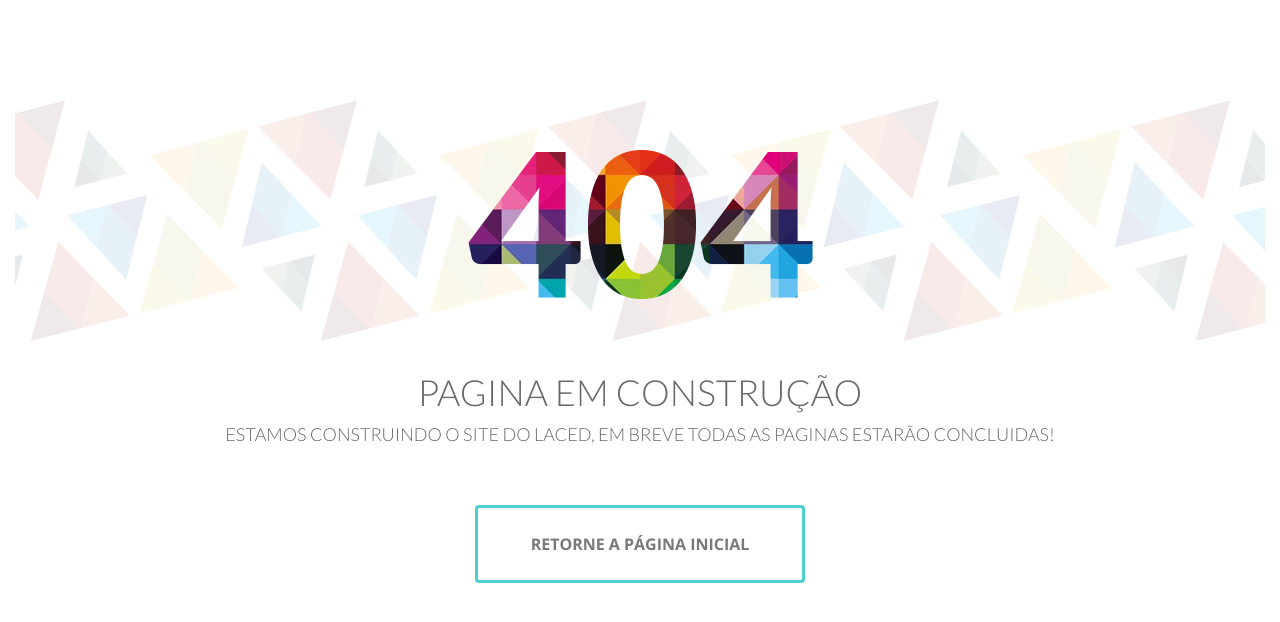
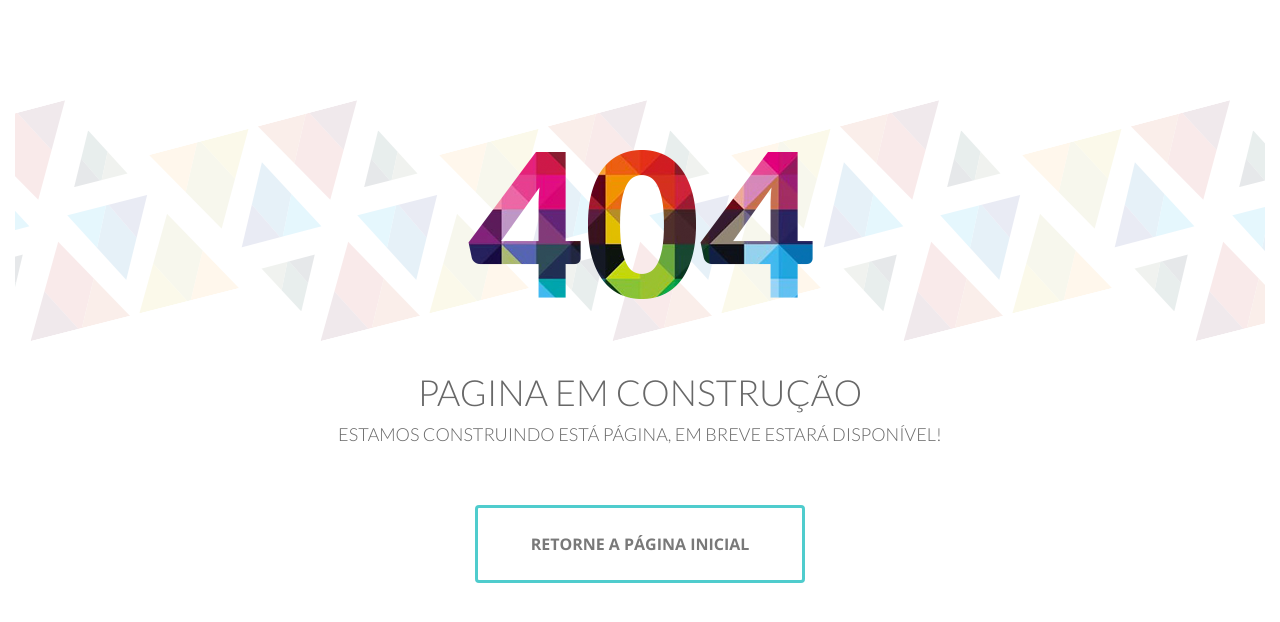
Before and after one commit to amecc1993/amecc1993.github.io, a plain HTML site: page 404.html in a window 1280 px wide. Drawn offline with nearby package versions, Linux system fonts and the light colour scheme.

Commit message:
Update 404.html

```diff
--- a/404.html
+++ b/404.html
@@ -6,7 +6,7 @@
     <meta name="description" content="">
     <meta name="author" content="">
       <link rel="shortcut icon" href="images/laced.png">
-    <title>Laced - Laboratório de Computação Embarcada e Distribuída</title>
+    <title>AMECC - ALUNOS</title>
     <link href="css/bootstrap.min.css" rel="stylesheet">
     <link href="css/font-awesome.min.css" rel="stylesheet">
     <link href="css/animate.min.css" rel="stylesheet">
@@ -37,7 +37,7 @@
                                 </div>
                             </div>
                             <h2>PAGINA EM CONSTRUÇÃO</h2>
-                            <p>ESTAMOS CONSTRUINDO O SITE DO LACED, EM BREVE TODAS AS PAGINAS ESTARÃO CONCLUIDAS!</p>
+                            <p>ESTAMOS CONSTRUINDO ESTÁ PÁGINA, EM BREVE ESTARÁ DISPONÍVEL!</p>
                             <a href="index.html" class="btn btn-error">RETORNE A PÁGINA INICIAL</a>
                             <div class="social-link">
                             </div>
```
